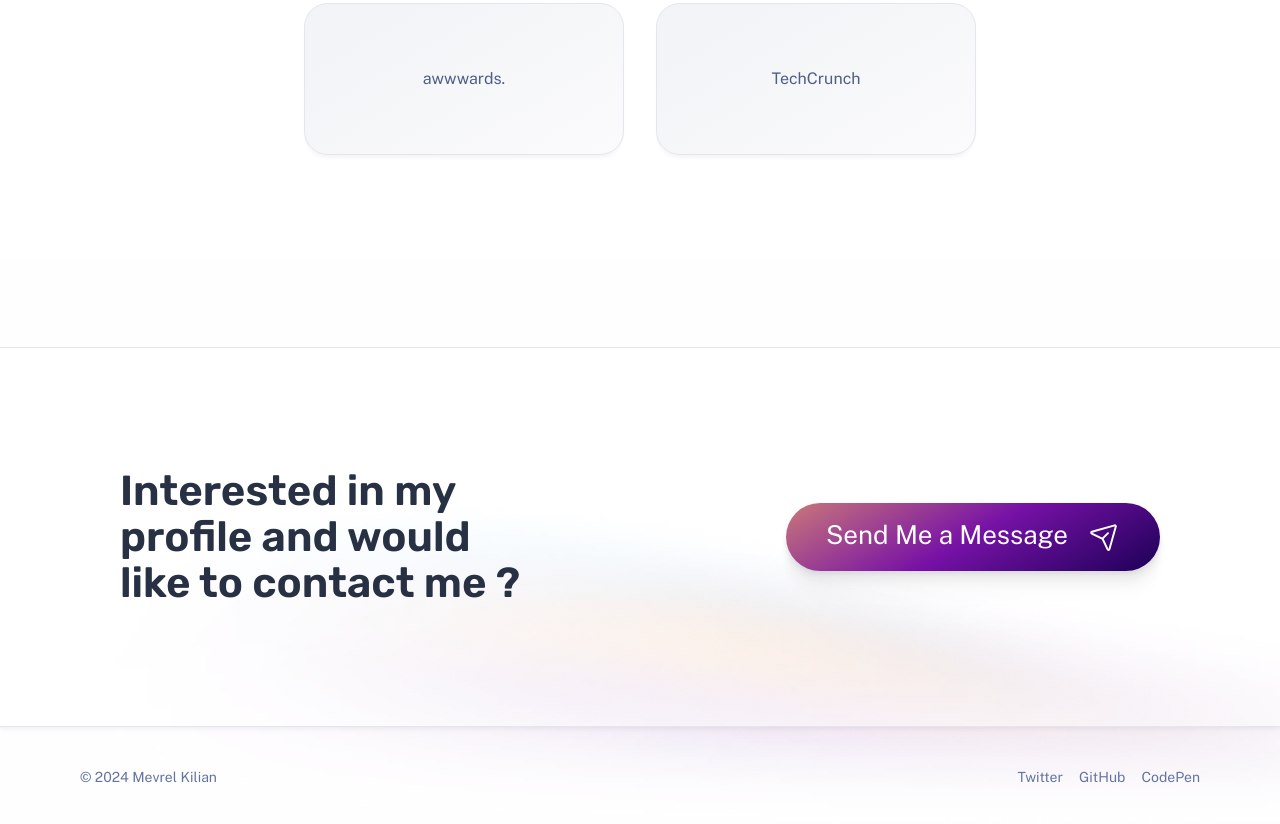
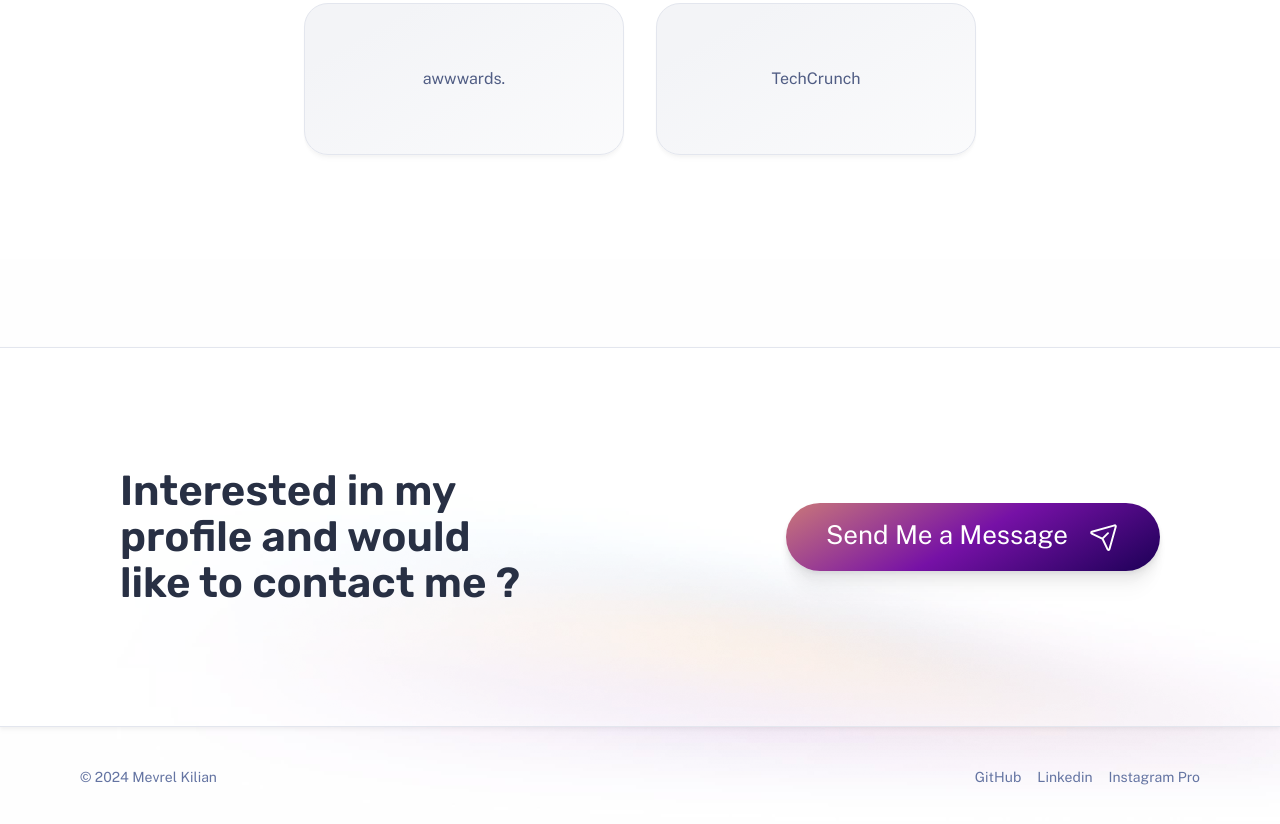
Before and after one commit to Redcroow/portfolio-pro, an Astro site: page / in a window 1280 px wide. Shown: the part 3143-3967 px from the top of the page. Built offline with nearby package versions, Linux system fonts and the light colour scheme; Astro itself is replaced by a stand-in of ours.

Commit message:
feat(dev): modify footer for add link

```diff
--- a/src/components/Footer.astro
+++ b/src/components/Footer.astro
@@ -8,9 +8,9 @@ const currentYear = new Date().getFullYear();
 		<p>&copy; {currentYear} Mevrel Kilian</p>
 	</div>
 	<p class="socials">
-		<a href="https://twitter.com/me"> Twitter</a>
-		<a href="https://github.com/me"> GitHub</a>
-		<a href="https://codepen.io/me"> CodePen</a>
+		<a href="https://github.com/Redcroow" target="_blank"> GitHub</a>
+		<a href="https://www.linkedin.com/in/kilian-mevrel/" target="_blank"> Linkedin</a>
+		<a href="https://www.instagram.com/km_phooto/" target="_blank"> Instagram Pro</a>
 	</p>
 </footer>
 <style>
```
